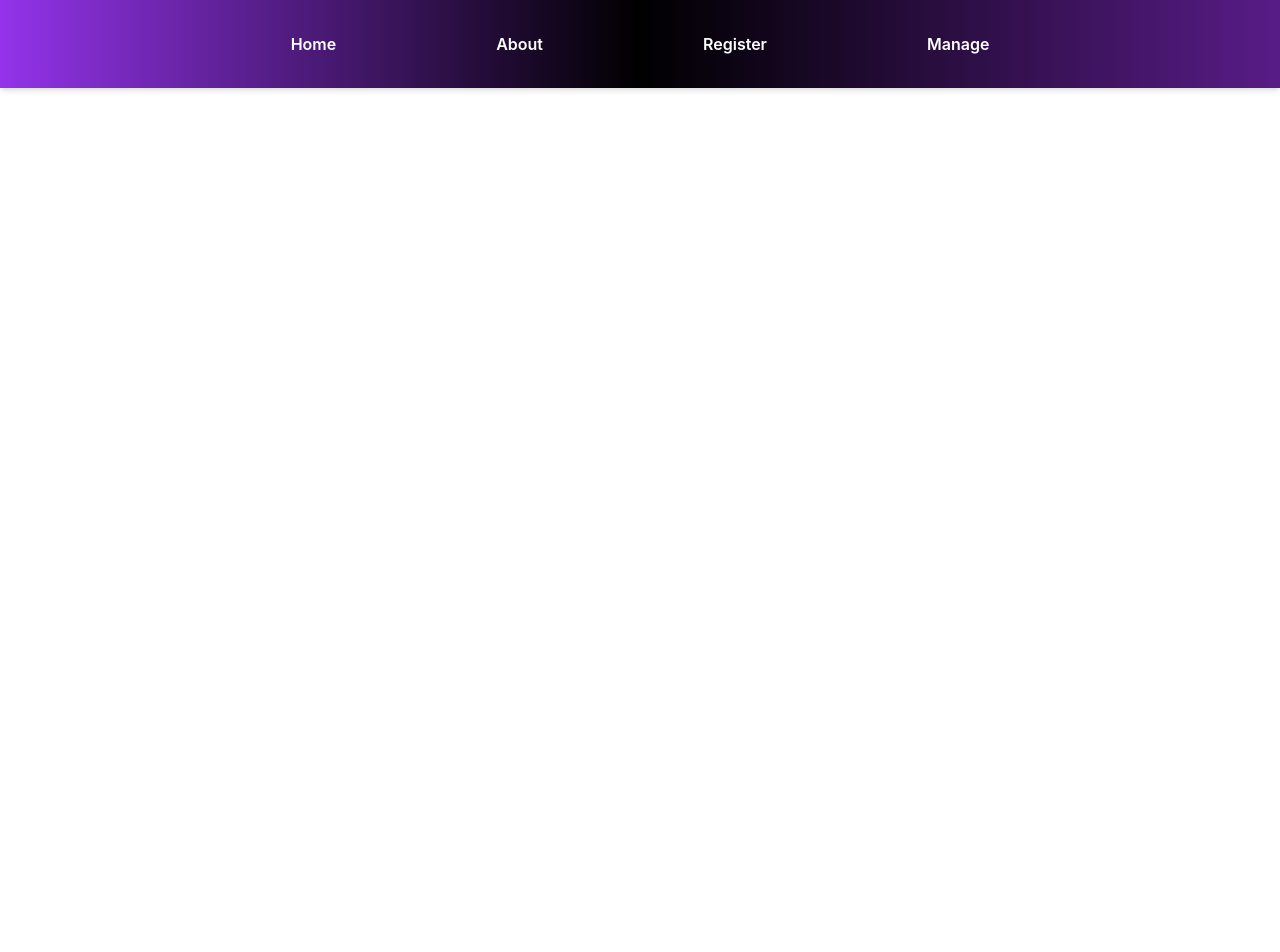
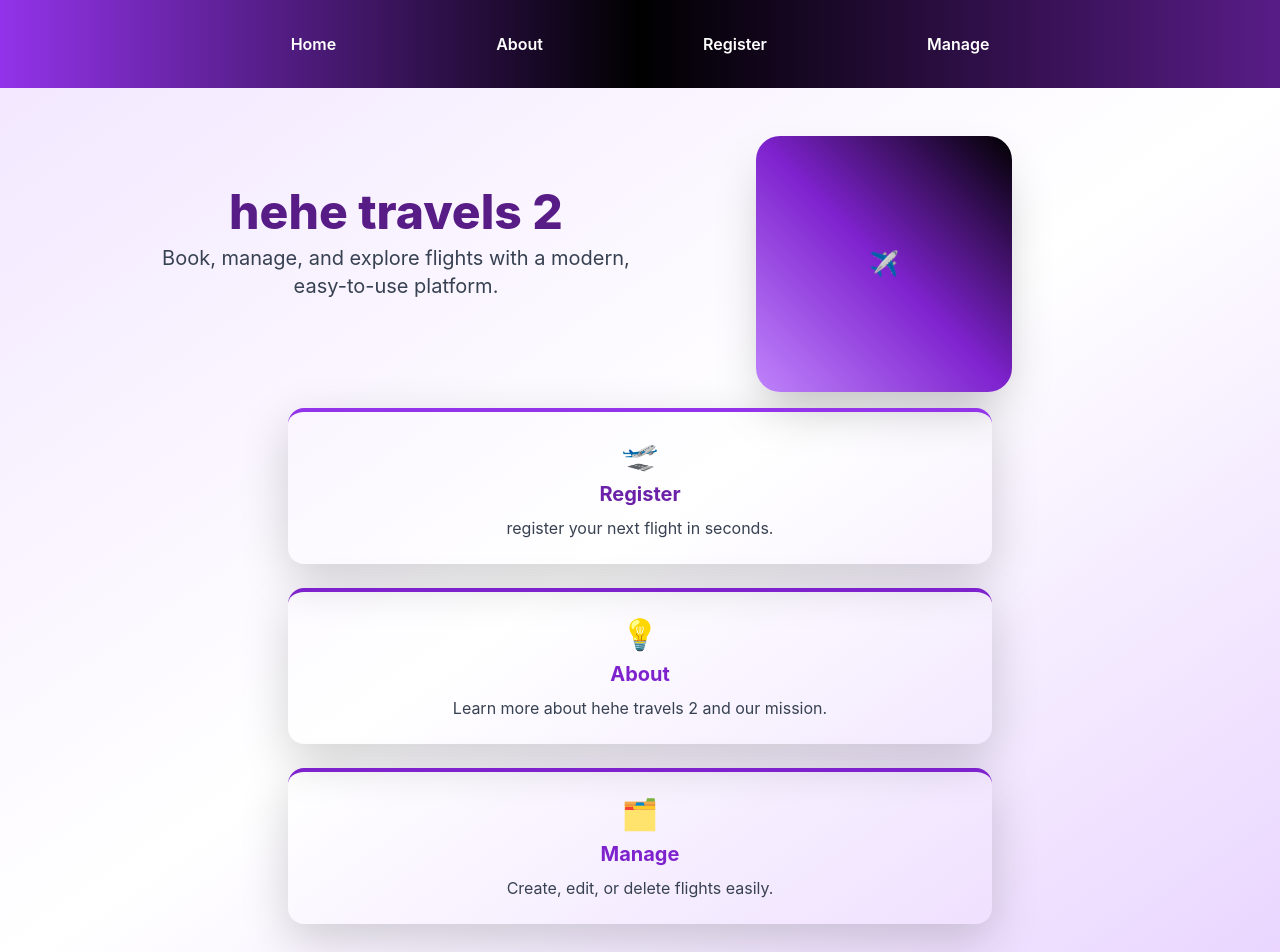
Before and after one commit to 52210299-hehe/hehe_project, a React (Create React App) app: page / in a window 1280 px wide. Shown: the top 952 px of the page. Before the commit the page ends 800 px from the top, so only its background shows below. Built offline with nearby package versions, Linux system fonts and the light colour scheme; the HTML template or start-up script is replaced by a standard one.

Commit message:
Home component with a welcome section and navigation to other components

```diff
--- a/src/components/Home.jsx
+++ b/src/components/Home.jsx
@@ -1,9 +1,41 @@
 import React from 'react'
+import { useNavigate } from 'react-router-dom';
+function Home() {
+   const navigate = useNavigate();
+  return (
+   <div className="min-h-screen bg-gradient-to-br from-purple-100 via-white to-purple-200 flex flex-col ">
+      {/* Hero Section */}
+        <section className="flex flex-col md:flex-row items-center justify-between px-6 max-w-5xl mx-auto w-full mt-5">
+        <div className="flex-1 text-center md:text-left mb-4 md:mb-0">
+          <h1 className="text-5xl font-extrabold text-purple-900 mb-2">hehe travels 2</h1>
+          <p className="text-xl text-gray-700 mb-3">Book, manage, and explore flights with a modern, easy-to-use platform.</p>
+        </div>
+        <div className="flex-1 flex justify-center">
+          <div className="w-64 h-64 rounded-3xl bg-gradient-to-tr from-purple-400 via-purple-700 to-black shadow-2xl flex items-center justify-center">
+            <span className="text-white text-2xl font-bold">✈️</span>
+          </div>
+        </div>
+      </section>
 
-function Home() {
-  return (
-    <div>
+       <section className="mx-auto px-8 grid grid-cols-1 gap-6 w-3/5 flex-1 mb-5 mt-3">
 
+        <div className="rounded-2xl shadow-lg p-6 border-t-4 border-purple-600 cursor-pointer hover:scale-105 transition-transform duration-200 flex flex-col items-center text-center" onClick={() => navigate('/register') }>
+          <span className="text-purple-600 text-3xl mb-2">🛫</span>
+          <h2 className="text-purple-800 font-bold text-xl mb-2">Register</h2>
+          <p className="text-gray-700 text-base">register your next flight in seconds.</p>
+        </div>
+        <div className="rounded-2xl shadow-lg p-6 border-t-4 border-purple-700 cursor-pointer hover:scale-105 transition-transform duration-200 flex flex-col items-center text-center" onClick={() => navigate('/about') }>
+          <span className="text-purple-700 text-3xl mb-2">💡</span>
+          <h2 className="text-purple-700 font-bold text-xl mb-2">About</h2>
+          <p className="text-gray-700 text-base">Learn more about hehe travels 2 and our mission.</p>
+        </div>
+        <div className="rounded-2xl shadow-lg p-6 border-t-4 border-purple-700 cursor-pointer hover:scale-105 transition-transform duration-200 flex flex-col items-center text-center " onClick={() => navigate('/manage') }>
+          <span className="text-purple-700 text-3xl mb-2">🗂️</span>
+          <h2 className="text-purple-700 font-bold text-xl mb-2">Manage</h2>
+          <p className="text-gray-700 text-base">Create, edit, or delete flights easily.</p>
+        </div>
+
+      </section>
     </div>
   )
 }
--- a/src/components/Manage.jsx
+++ b/src/components/Manage.jsx
@@ -1,6 +1,6 @@
 import React from 'react'
+function Manage() {
 
-function Manage() {
   return (
     <div>
 
```
